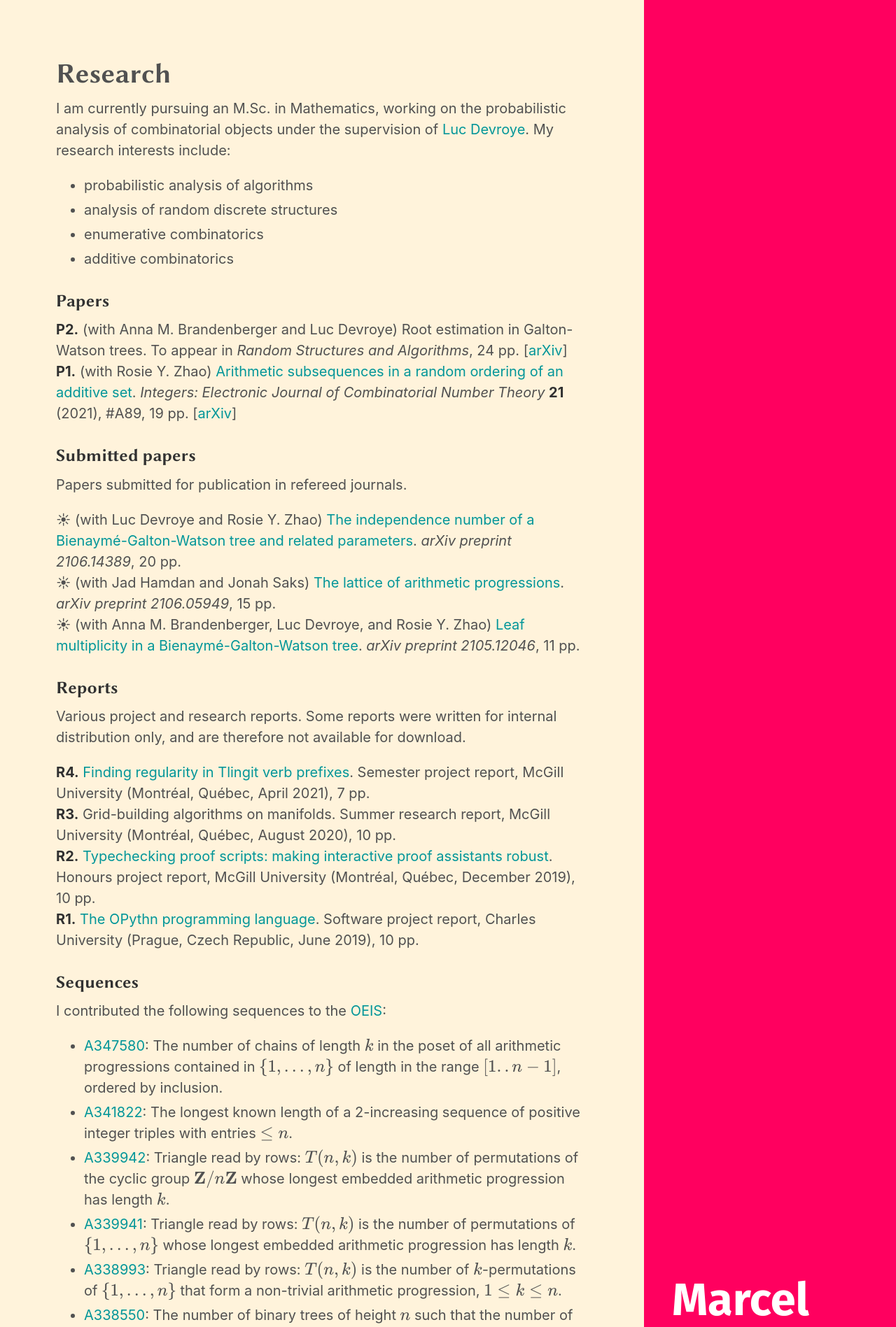
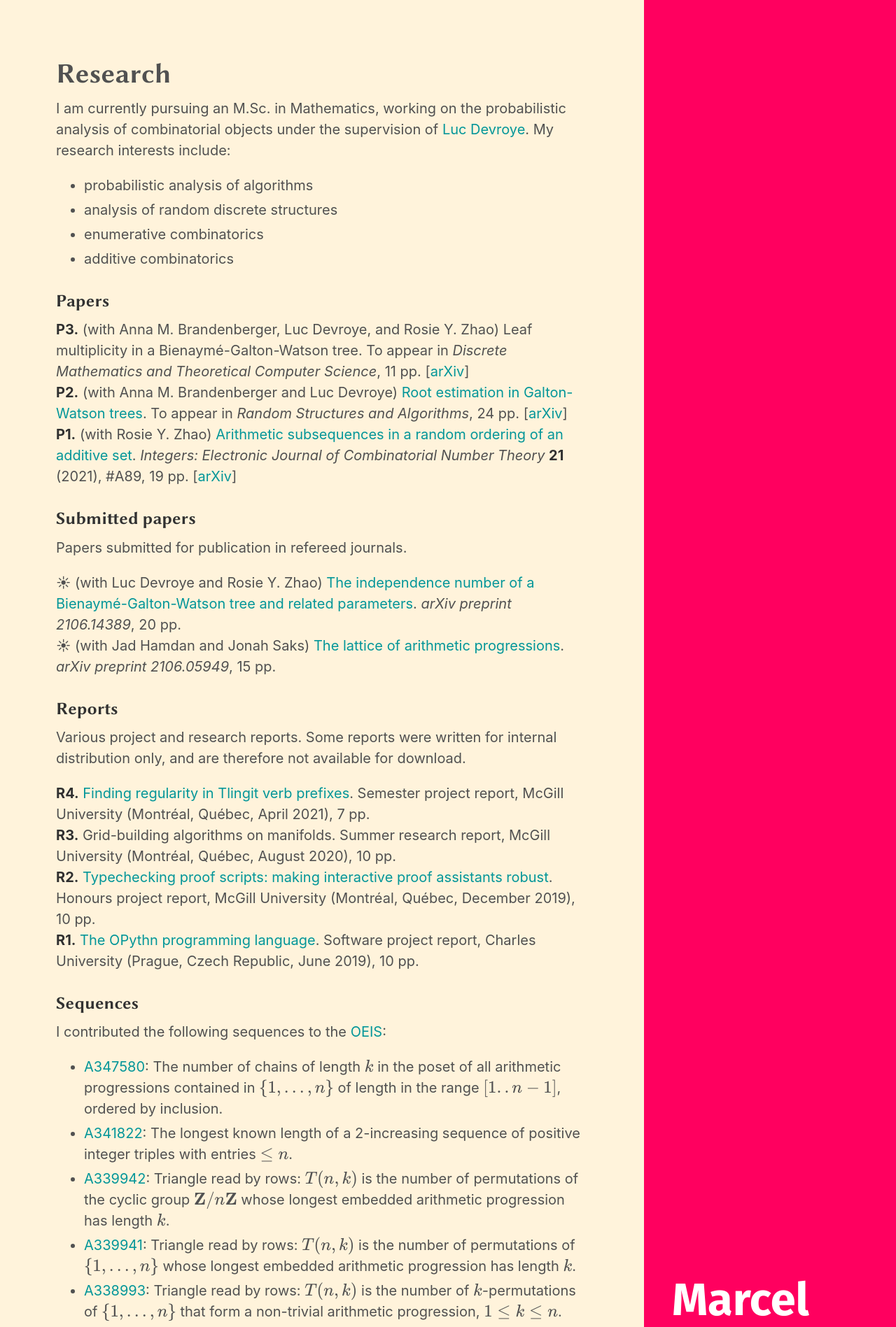
Before and after one commit to marcelgoh/marcelgoh.github.io, a Jekyll site: the page built from research/index.md, in a window 1280 px wide. Shown: the top 1897 px of the page at 70% size. Built offline with Jekyll 4.4.1, drawn with Linux system fonts in a browser that asks for light colours; some web fonts are replaced; formulas are drawn with MathJax 3; a script that is not in the unit is left out.

Commit message:
New semester

```diff
--- a/home/index.html
+++ b/home/index.html
@@ -83,9 +83,7 @@
 <img src="/media/home/note.gif" alt="Note">
 
 <p>
-&bull; <a href="http://luc.devroye.org/690.html">COMP 690</a>
-&bull; <a href="https://www.math.mcgill.ca/gantumur/math567f21/">MATH 567</a>
-&bull; <a href="https://www.math.mcgill.ca/darmon/courses/mf/mf.html">MATH 596</a>
+If my grandmother had wheels, she would have been a bike.
 </p>
 
 <p>
--- a/research/index.md
+++ b/research/index.md
@@ -15,8 +15,9 @@
 
 ### Papers
 
-__P2.__ (with Anna M. Brandenberger and Luc Devroye) Root estimation in Galton-Watson trees. To appear in
-_Random Structures and Algorithms_, 24&nbsp;pp.
+__P3.__ (with Anna M. Brandenberger, Luc Devroye, and Rosie Y. Zhao) Leaf multiplicity in a Bienaymé-Galton-Watson tree. To appear in _Discrete Mathematics and Theoretical Computer Science_, 11&nbsp;pp.
+[[arXiv](https://arxiv.org/abs/2105.12046)]
+__P2.__ (with Anna M. Brandenberger and Luc Devroye) [Root estimation in Galton-Watson trees](https://onlinelibrary.wiley.com/doi/abs/10.1002/rsa.21072). To appear in _Random Structures and Algorithms_, 24&nbsp;pp.
 [[arXiv](https://arxiv.org/abs/2007.05681)]
 __P1.__ (with Rosie Y. Zhao) [Arithmetic subsequences in a random ordering of an additive set](http://math.colgate.edu/~integers/v89/v89.pdf). _Integers: Electronic Journal of Combinatorial Number Theory_ __21__ (2021),
 \#A89, 19 pp.
@@ -28,7 +29,6 @@
 
 &#x2600; (with Luc Devroye and Rosie Y. Zhao) [The independence number of a Bienaymé-Galton-Watson tree and related parameters](https://arxiv.org/abs/2106.14389). _arXiv preprint 2106.14389_, 20&nbsp;pp.
 &#x2600; (with Jad Hamdan and Jonah Saks) [The lattice of arithmetic progressions](https://arxiv.org/abs/2106.05949). _arXiv preprint 2106.05949_, 15&nbsp;pp.
-&#x2600; (with Anna M. Brandenberger, Luc Devroye, and Rosie Y. Zhao) [Leaf multiplicity in a Bienaymé-Galton-Watson tree](https://arxiv.org/abs/2105.12046). _arXiv preprint 2105.12046_, 11&nbsp;pp.
 
 ### Reports
 
```
Also changed, not shown: about/index.md (+1 -1 lines), 2 other files.
